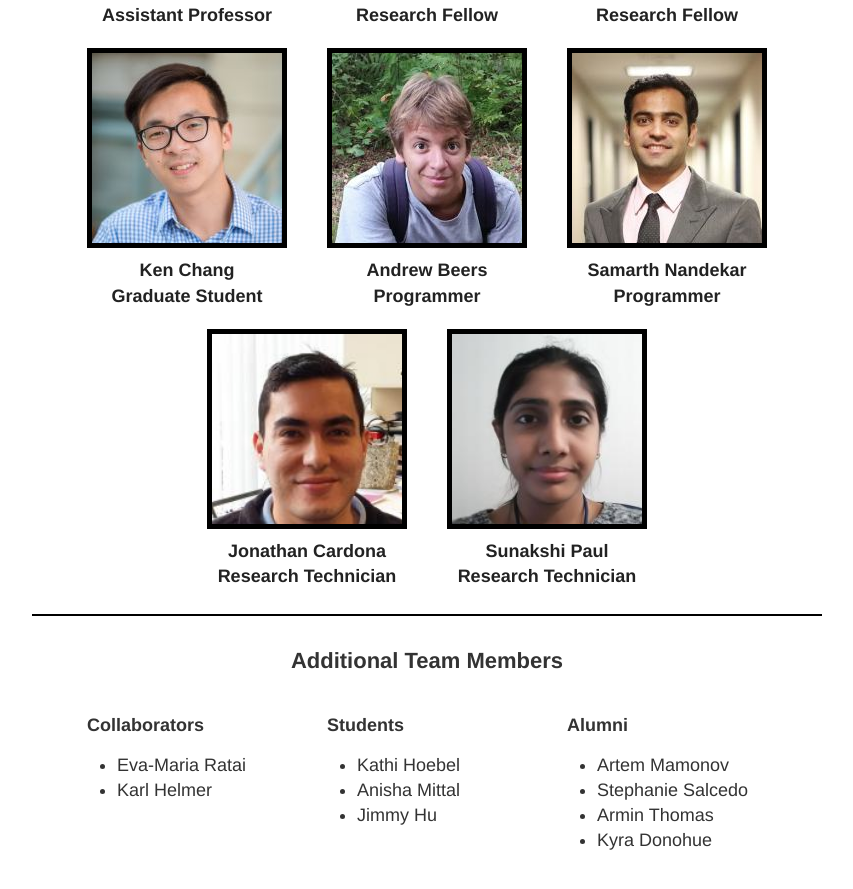
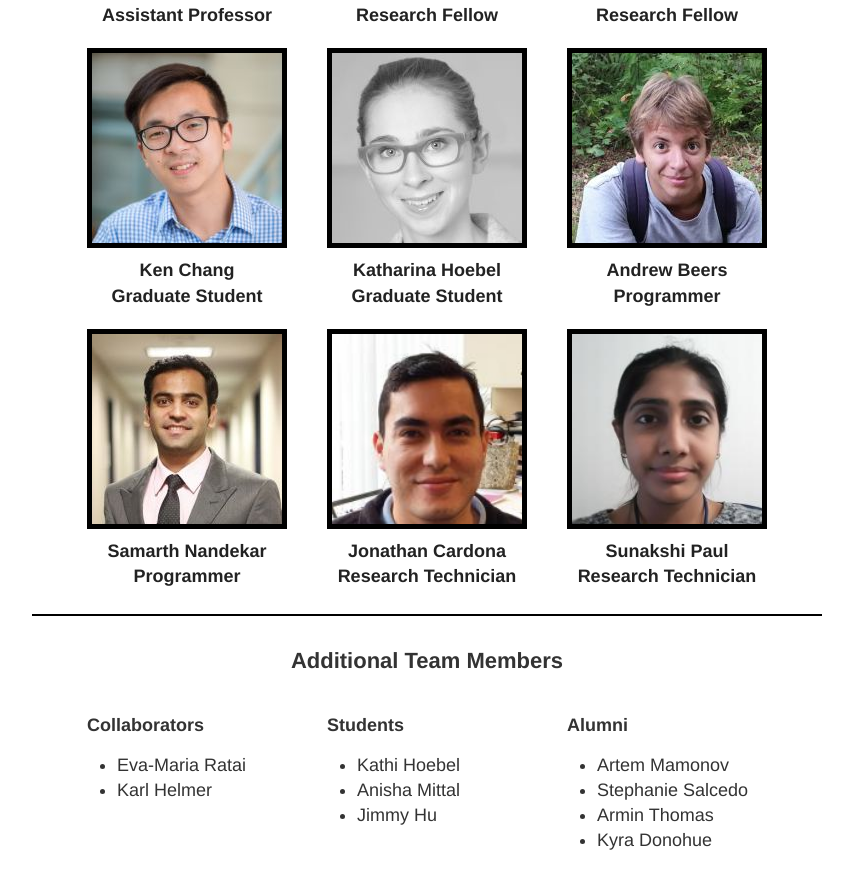
Before and after one commit to QTIM-Lab/qtim-lab.github.io, a Jekyll site: the page built from people.html, in a window 1280 px wide and 900 px high, scrolled down 818 px. Shown: the top 889 px of the window, without its empty margins (213-1066 px from the left). Built offline with Jekyll 4.4.1, drawn with Linux system fonts in a browser that asks for light colours.

Commit message:
people: Add Kathi

```diff
--- a/people.html
+++ b/people.html
@@ -146,6 +146,16 @@ permalink: /people/
         <img src="../images/people/ken_icon.jpg" class="flex-image" alt="Image">
       </div>
       <h4>Ken Chang</br>
+      Graduate Student</h4>
+    </a>
+  </div>
+
+  <div class="custom-col">
+    <a class="person" id="Kathi" href="#personTitle">
+      <div class='image-container'>
+        <img src="../images/people/kathi_icon.jpg" class="flex-image" alt="Image">
+      </div>
+      <h4>Katharina Hoebel</br>
       Graduate Student</h4>
     </a>
   </div>
```
Also changed, not shown: other parts of people.html (+11 -0 lines), images/people/kathi_500.jpg (added), images/people/kathi_icon.jpg (added).
